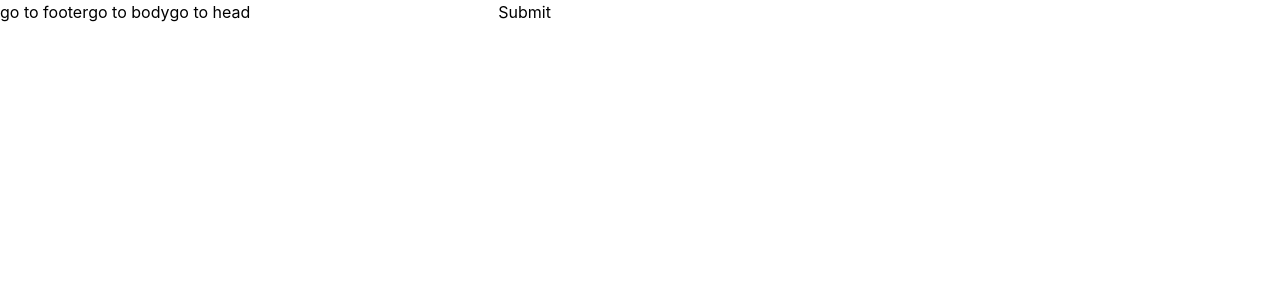
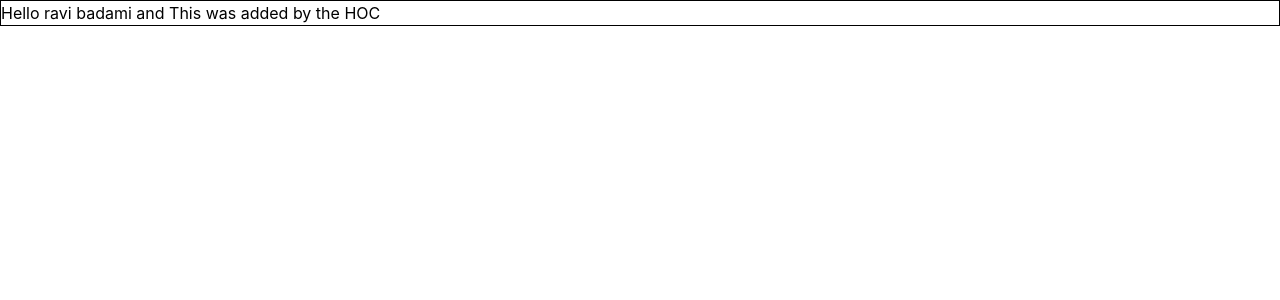
Before and after one commit to Ravi-Badami/React, a React (Vite) app in the folder learn-react/: page / in a window 1280 px wide. Shown: the top 300 px of the page. Built offline with nearby package versions, Linux system fonts and the light colour scheme.

Commit message:
Started with HOC and also injecting extra props are complete

```diff
--- a/learn-react/src/App.jsx
+++ b/learn-react/src/App.jsx
@@ -19,15 +19,17 @@ import { QueryClient, QueryClientProvider } from '@tanstack/react-query';
 // import UseReducer from './To-Do list/Hooks/useReducer/counter.jsx'
 
 // import Greeting from './To-Do list/Components/FunctionalComponent'
-import Greeting from './To-Do list/Components/ClassComponents'
+// import Greeting from './To-Do list/Components/ClassComponents'
 
+
+import HOCWithBorder from './Components/HOC/WithBorder'
 import MainOther from './Routing/Main'
 
 const queryClient = new QueryClient();
 
 function App() {
   return (
-    <MainOther/>
+    <HOCWithBorder name={'ravi badami'}/>
 
 //         <QueryClientProvider client={queryClient}>
 //     <WeatherApp/>
--- /dev/null
+++ b/learn-react/src/Components/HOC/WIthBorder.jsx
@@ -0,0 +1,18 @@
+ function withBorder(WrappedComponent){
+    return function NewComponent(props){
+
+        const user={name:"ravi",role:"admin",message:"This was added by the HOC"}
+        return(
+                <div style={ {border:"1px solid black"}}>
+                    <WrappedComponent {...props} user={user}/>
+                </div>
+                )
+        }
+}
+
+function Greeting({name , user}){
+    return(
+        <h1>Hello {name} and {user.message}</h1>
+        )
+    }
+export default withBorder(Greeting);
--- a/learn-react/src/Routing/App.jsx
+++ b/learn-react/src/Routing/App.jsx
@@ -16,8 +16,6 @@ const navigate=useNavigate();
     function handleOnClick(){
         navigate(`/dynamic/${inputValue}`);
         }
-
-
   return (
       <>
       <Link to='/footer' >
```
